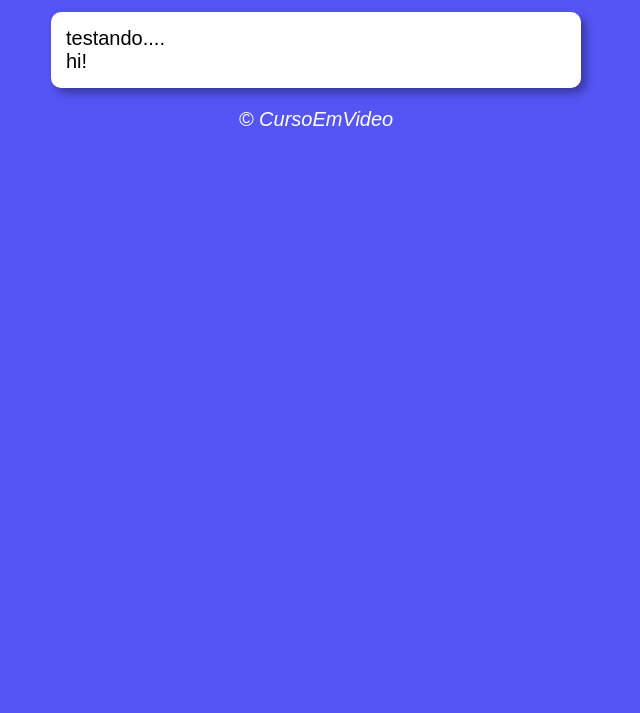
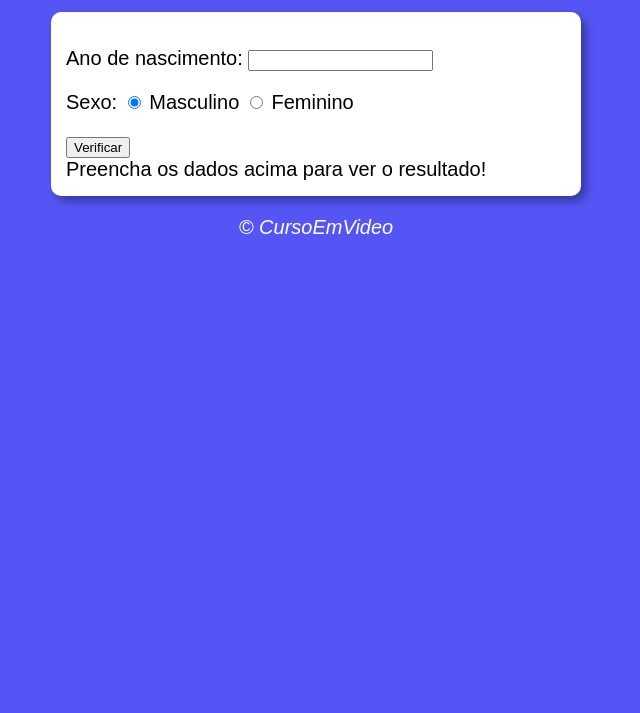
Before and after one commit to Lucas-andrade-nascimento/Js-curso-em-video, a plain HTML site: page Aula-12ex/ex015/index.html in a window 1280 px wide. Shown: the part 87-800 px from the top of the page, without its empty margins (324-964 px from the left). Drawn offline with Linux system fonts and the light colour scheme.

Commit message:
update 08/02

```diff
--- a/Aula-12ex/ex015/index.html
+++ b/Aula-12ex/ex015/index.html
@@ -9,14 +9,28 @@
 </head>
 <body>
     <header>
-        <h1>Título</h1>
+        <h1>Verificador de idade</h1>
     </header>
     <section>
         <div>
-            testando....
+            <p>Ano de nascimento:
+                <input type="number" name="txtano" id="txtano" min="0">
+            </p>
+            <p>Sexo:
+                <input type="radio" name="radsex" id="mas" checked>
+                <label for="mas">Masculino</label>
+                <input type="radio" name="radsex" id="fem">
+                <label for="fem">Feminino</label>
+            </p>
+            <input type="button" value="Verificar" onclick="carregar()">
+
         </div>
-        <div>
-            hi!
+        <div id="res" >
+
+            Preencha os dados acima para ver o resultado!
+
+
+
         </div>
     </section>
     <footer>
--- a/Aula-12ex/ex015/script.js
+++ b/Aula-12ex/ex015/script.js
@@ -0,0 +1,46 @@
+function carregar() {
+    var data = new Date();
+    var ano = data.getFullYear();
+    var nascimento = document.getElementById('txtano');
+    var nasc = nascimento.value;
+    var res = document.querySelector('#res');
+
+    if(nasc == 0 || nasc > ano) {
+        window.alert('[ERRO] Verifique os dados e tente novamente!')
+    } else{
+        var gen = document.getElementsByName('radsex');
+        var idade = ano - nasc;
+        var sexo = '';
+        var img = document.createElement('img')
+        img.setAttribute('id', 'foto')
+
+
+         if (gen[0].checked) {
+            sexo = "homem"
+            if (idade<=13) {
+                img.setAttribute('src', 'foto-bebe-m.png');
+            } else if (idade<=25) {
+                img.setAttribute('src', 'foto-jovem-m.png');
+            } else if (idade<=50) {
+                img.setAttribute('src', 'foto-adulto-m.png');
+            } else {
+                img.setAttribute('src', 'foto-idoso-m.png');
+            }
+        } else {
+            sexo = "mulher";
+            if (idade<=15) {
+                img.setAttribute('src', 'foto-bebe-f.png');
+                } else if (idade<=25) {
+                    img.setAttribute('src', 'foto-jovem-f.png');
+                } else if (idade<=55) {
+                    img.setAttribute('src', 'foto-adulto-f.png');
+                } else {
+                    img.setAttribute('src', 'foto-idoso-f.png');
+                }
+
+        }
+        res.style.textAlign = 'center';
+        res.innerHTML = `Detctamos ${sexo} com ${idade} anos`;
+        res.appendChild(img);
+    }
+}
```
